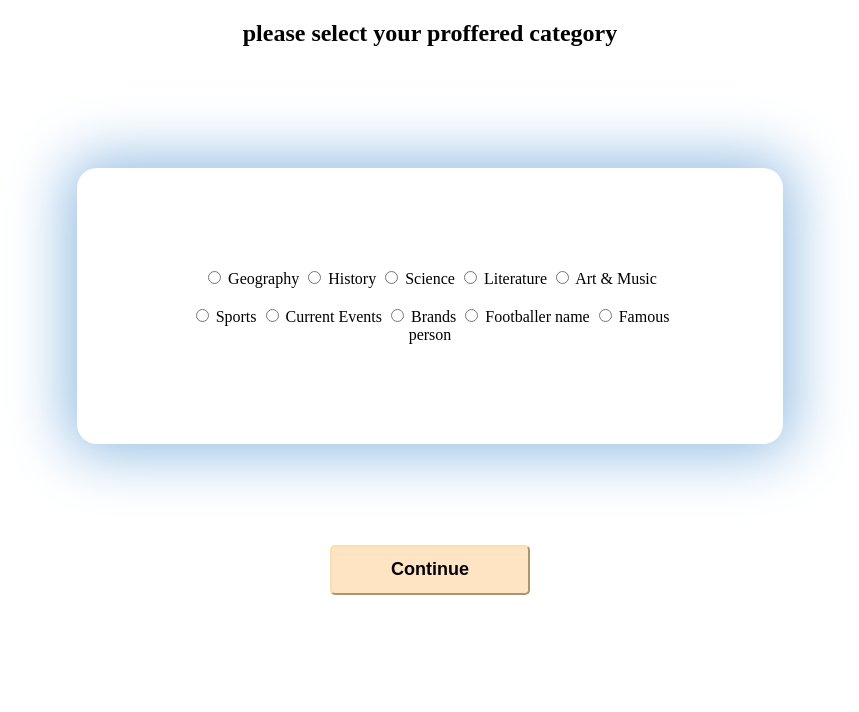
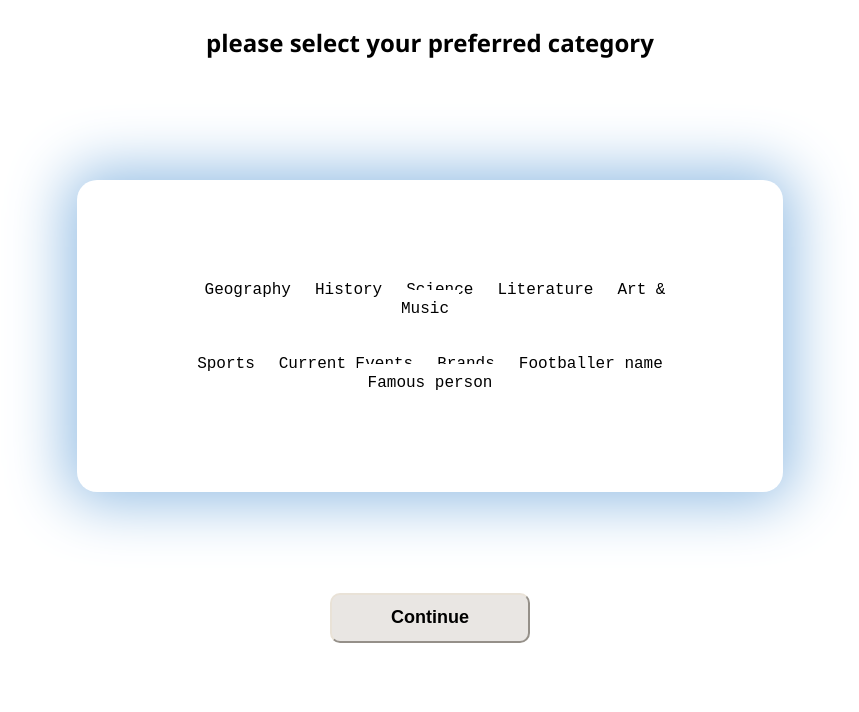
Before and after one commit to Eazybel/Quiz, a plain HTML site: page catagory.html in a window 1280 px wide. Shown: the part 88-800 px from the top of the page, without its empty margins (210-1069 px from the left). Drawn offline with Linux system fonts and the light colour scheme.

Commit message:
catagory page ended

```diff
--- a/catagory.css
+++ b/catagory.css
@@ -32,20 +32,39 @@ height: 50px;
 #btn{
     width: 200px;
     height: 50px;
-    border-radius: 5px;
-    border-color: navajowhite;
+    border-radius: 10px;
+    border-color: rgb(233, 226, 215);
     font-size: large;
     font-weight: bold;
-    background-color: bisque;
+    background-color: rgb(233, 230, 227);
     }
     #btn:hover{
         width: 200px;
         height: 50px;
-        border-radius: 10px;
-        border-color: navajowhite;
+        border-radius: 15px;
+        border-color: rgb(247, 242, 235);
         font-size: large;
         font-weight: bold;
-        background-color: bisque;
+        background-color: rgb(238, 233, 228);
         box-shadow: 0px 0px 60px 10px rgb(211, 164, 211);
         transform: translateY(-2px);
-        }
+    }
+    .radio{
+        display: none;
+    }
+    .radio:checked +#label{
+        background-color: rgb(219, 184, 184);
+        padding: 10px;
+        border-radius: 3px;
+        background-size: 3px;
+        background-size: 3px;
+    }
+   #label{
+    padding: 10px;
+    background-color: rgb(255, 255, 255);
+    font-family:'Courier New', Courier, monospace;
+
+   }
+   #h2,#h1{
+    font-family: 'Segoe UI', Tahoma, Geneva, Verdana, sans-serif;
+   }
--- a/catagory.html
+++ b/catagory.html
@@ -12,39 +12,39 @@
             Welcome to Quiz Game
         </h1>
         <h2 id="h2">
-            please select your proffered category
+            please select your preferred category
         </h2>
     </div>
         <div id="catagory">
-            <input type="radio" name="#" id="Geography">
-            <label for="geography">Geography</label>
+            <input  type="radio" name="#" id="Geography" class="radio">
+            <label id="label" for="Geography">Geography</label>
 
-            <input type="radio" name="#" id="History">
-            <label for="History">History</label>
+            <input type="radio" name="#" id="History" class="radio">
+            <label id="label" for="History">History</label>
 
-            <input type="radio" name="#" id="Science">
-            <label for="Science">Science</label>
+            <input type="radio" name="#" id="Science" class="radio">
+            <label id="label" for="Science">Science</label>
 
-            <input type="radio" name="#" id="Literature">
-            <label for="Literature">Literature</label>
+            <input type="radio" name="#" id="Literature" class="radio">
+            <label id="label" for="Literature">Literature</label>
 
-            <input type="radio" name="#" id="Art">
-            <label for="Art">Art & Music</label><br><br>
+            <input type="radio" name="#" id="Art" class="radio">
+            <label id="label" for="Art">Art & Music</label><br><br><br>
 
-            <input type="radio" name="#" id="Sports">
-            <label for="Sports">Sports</label>
+            <input type="radio" name="#" id="Sports" class="radio">
+            <label id="label" for="Sports">Sports</label>
 
-            <input type="radio" name="#" id="Current">
-            <label for="Current">Current Events</label>
+            <input type="radio" name="#" id="Current" class="radio">
+            <label id="label" for="Current">Current Events</label>
 
-            <input type="radio" name="#" id="Brands">
-            <label for="Brands">Brands</label>
+            <input type="radio" name="#" id="Brands" class="radio">
+            <label id="label" for="Brands">Brands</label>
 
-            <input type="radio" name="#" id="Footballer">
-            <label for="Footballer">Footballer name</label>
+            <input type="radio" name="#" id="Footballer" class="radio">
+            <label id="label" for="Footballer">Footballer name</label>
 
-            <input type="radio" name="#" id="Famous">
-            <label for="Famous">Famous person</label>
+            <input type="radio" name="#" id="Famous" class="radio">
+            <label id="label" for="Famous">Famous person</label>
         </div>
         <div id="btnd"><button type="button" id="btn">Continue</button></div>
     <script src="catagory.js"></script>
```
Also changed, not shown: geography.css (line endings or trailing spaces).
